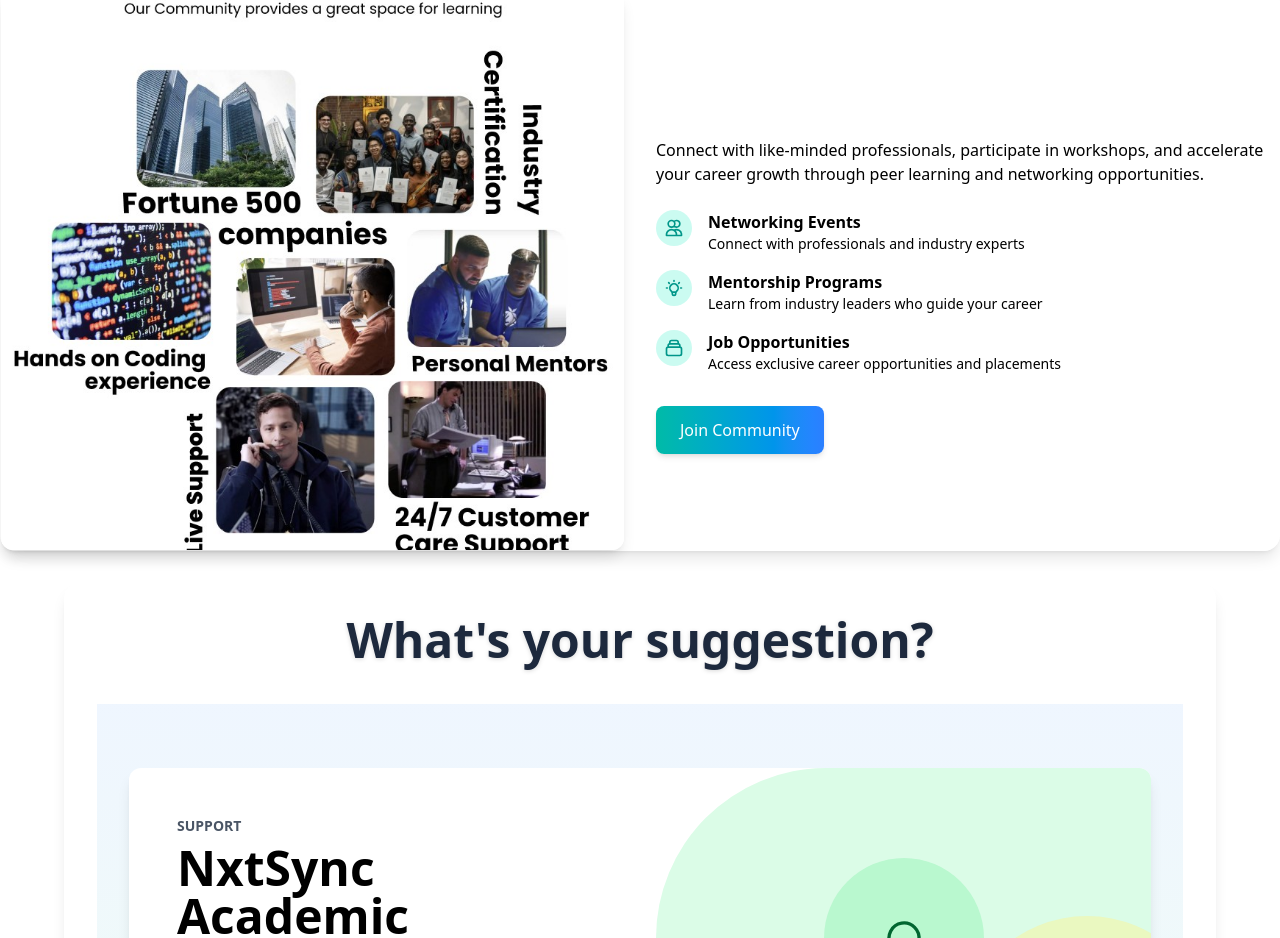
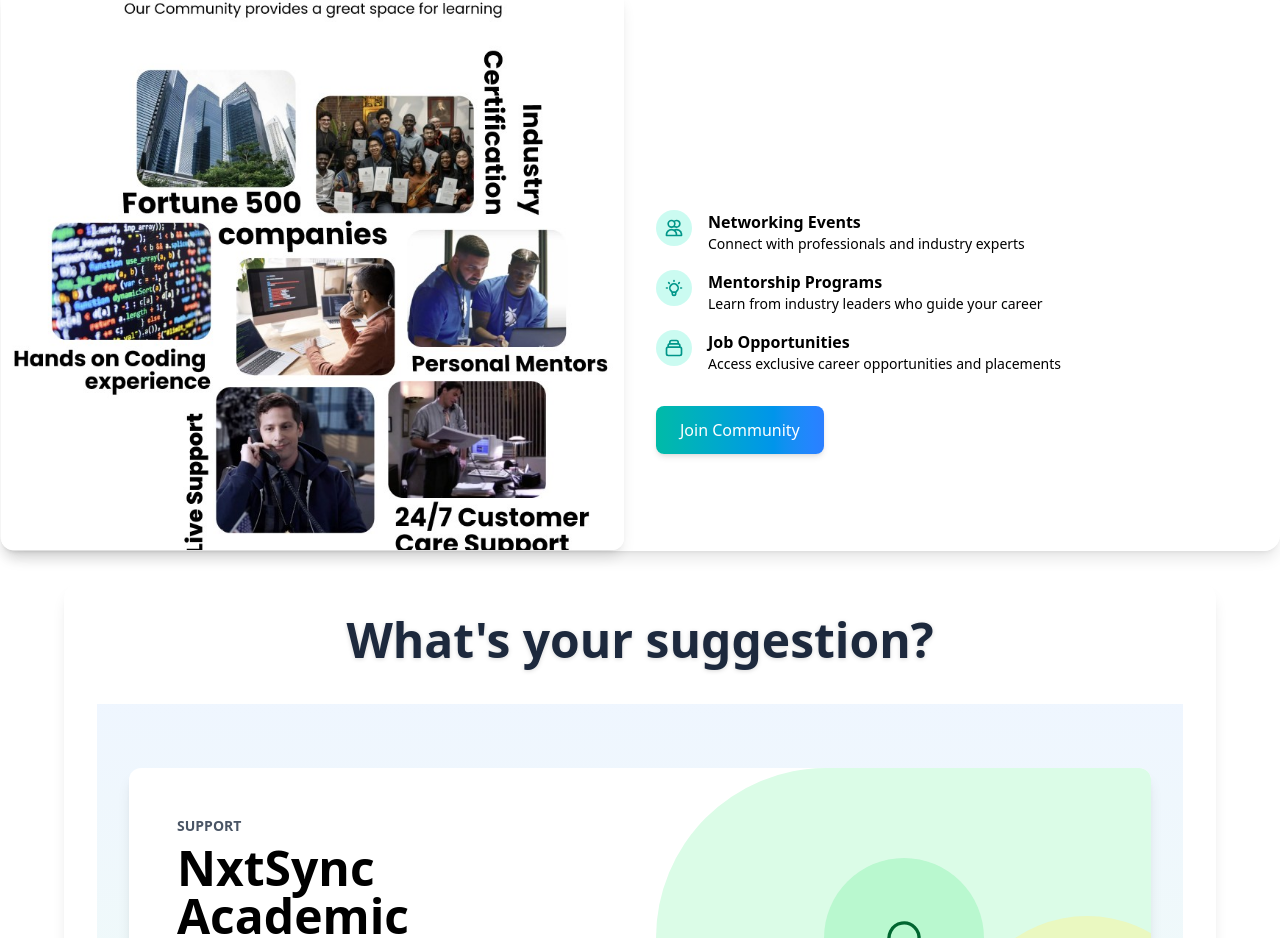
Before and after one commit to mismyst/nextsync, a Next.js app: page / in a window 1280 px wide. Shown: the part 2192-3130 px from the top of the page. Built offline with nearby package versions, Linux system fonts and the light colour scheme.

Commit message:
Update page.tsx

```diff
--- a/app/page.tsx
+++ b/app/page.tsx
@@ -522,7 +522,8 @@ return (
                 <h2 className="text-2xl sm:text-3xl font-bold text-white mb-4">
                   Join Our Learning Community
                 </h2>
-                <p className="text-white-700 mb-6">
+                <p className="text-white mb-6">
+
                   Connect with like-minded professionals, participate in workshops,
                   and accelerate your career growth through peer learning and networking opportunities.
                 </p>
```
